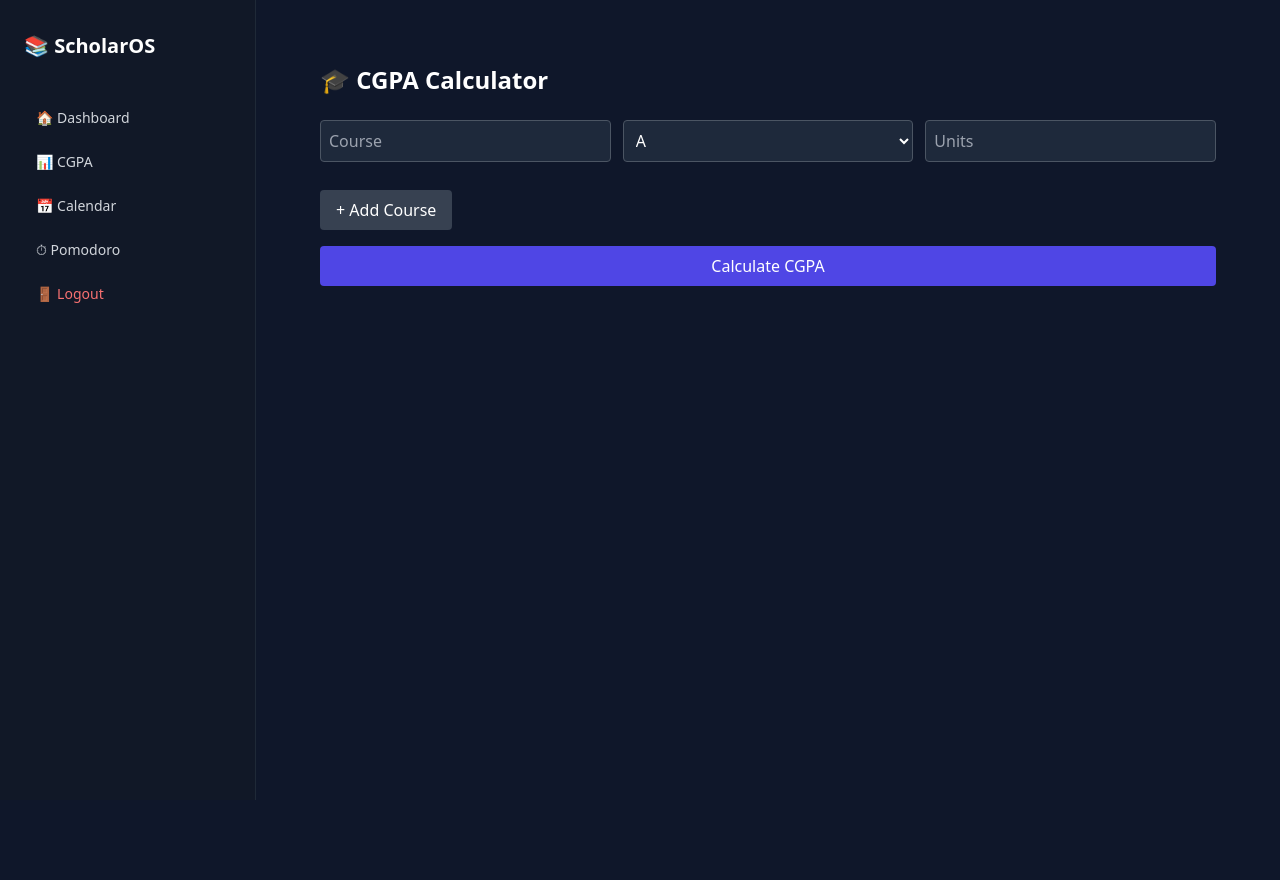
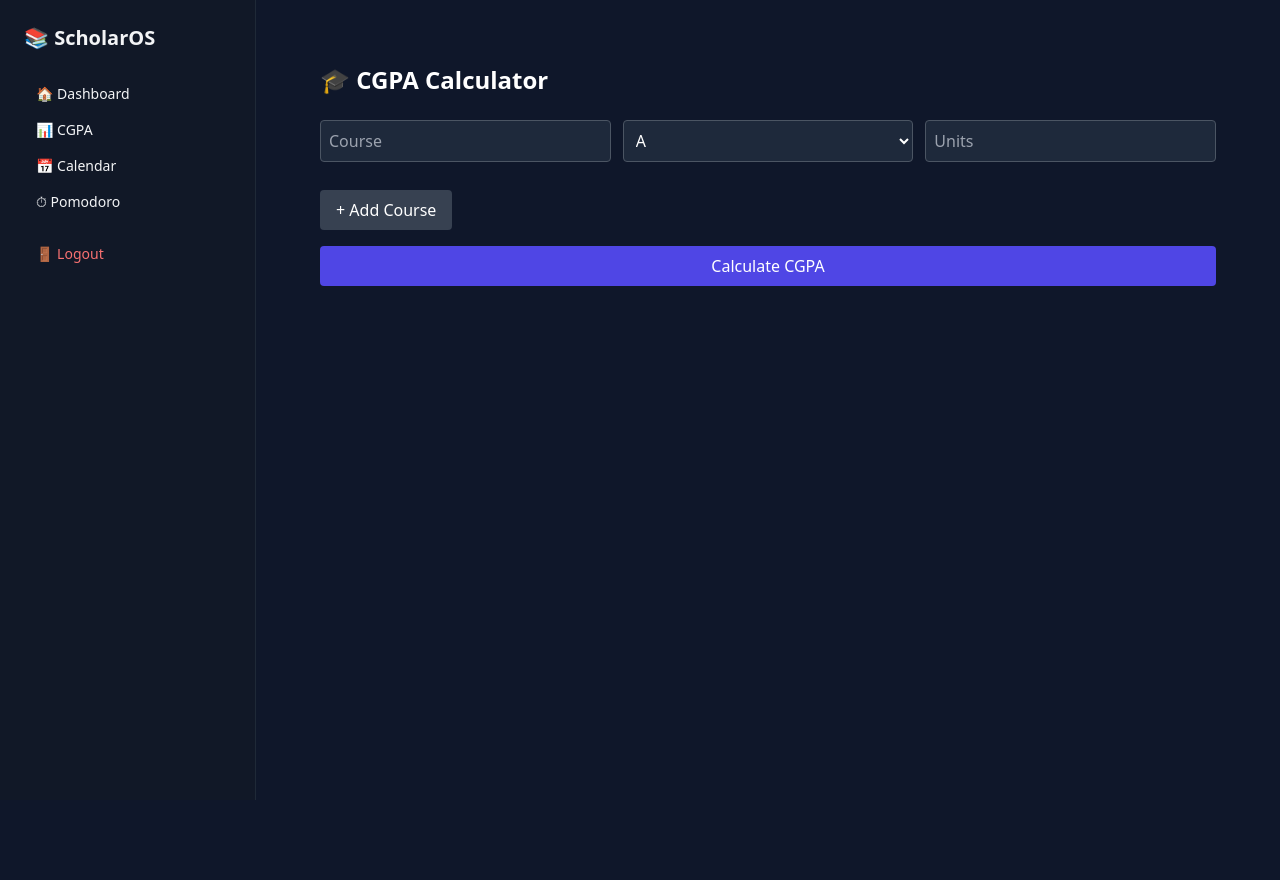
Before and after one commit to Wisipro18/scholar-os-, a Django app: page /cgpa/ in a window 1280 px wide. Run offline with Django 5.2, Linux system fonts and the light colour scheme; a user stored in the database is signed in; some libraries are stand-ins or nearby versions.

Commit message:
Updated responsive UI fixes

```diff
--- a/accounts/templates/base.html
+++ b/accounts/templates/base.html
@@ -2,15 +2,13 @@
 <html lang="en">
 <head>
     <meta charset="UTF-8">
+    <meta name="viewport" content="width=device-width, initial-scale=1.0">
     <title>ScholarOS</title>
 
-    <!-- Tailwind -->
     <script src="https://cdn.tailwindcss.com"></script>
 
-    <!-- AOS Animations -->
     <link href="https://unpkg.com/aos@2.3.1/dist/aos.css" rel="stylesheet">
 
-    <!-- Chart.js -->
     <script src="https://cdn.jsdelivr.net/npm/chart.js"></script>
 
     <style>
@@ -22,17 +20,16 @@
 
 <body class="bg-[#0f172a] text-gray-100">
 
-<!-- APP WRAPPER -->
-<div class="flex min-h-screen">
+<div class="flex flex-col md:flex-row min-h-screen">
 
     <!-- SIDEBAR -->
-    <aside class="w-64 fixed left-0 top-0 h-full bg-[#111827] border-r border-gray-800 px-6 py-8">
+    <aside class="w-full md:w-64 md:fixed md:left-0 md:top-0 md:h-full bg-[#111827] border-r border-gray-800 px-6 py-6">
 
-        <h1 class="text-xl font-bold mb-10 text-white">
+        <h1 class="text-xl font-bold mb-6">
             📚 ScholarOS
         </h1>
 
-        <nav class="space-y-2 text-sm text-gray-300">
+        <nav class="flex md:block gap-3 overflow-x-auto md:overflow-visible text-sm">
 
             <a href="/" class="block px-3 py-2 rounded hover:bg-gray-800">🏠 Dashboard</a>
             <a href="/cgpa/" class="block px-3 py-2 rounded hover:bg-gray-800">📊 CGPA</a>
@@ -48,8 +45,10 @@
     </aside>
 
     <!-- MAIN CONTENT -->
-    <main class="ml-64 flex-1 p-10">
+    <main class="flex-1 md:ml-64 p-4 md:p-10">
+
         {% block content %}{% endblock %}
+
     </main>
 
 </div>
```
